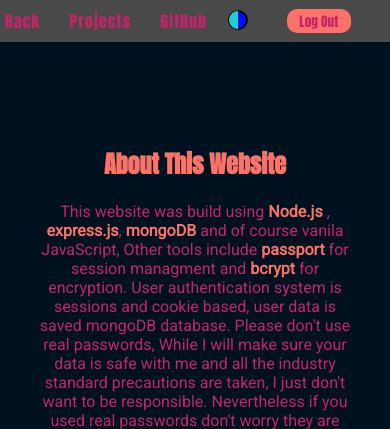
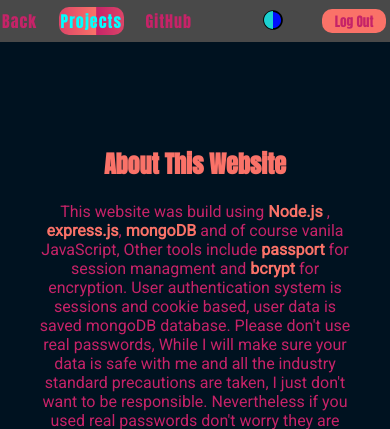
Before and after one commit to arshiaKalkho/nodejs-express-hub, a Node server app: page / in a window 390 px wide. Shown: the top 429 px of the page. Run offline with Node 20, Linux system fonts and the light colour scheme; the visitor is signed in with stand-in values (Sample User, id 1); some libraries are stand-ins or nearby versions.

Commit message:
fix navbar height and alighnment on smaller displays, added new button for the projects section

```diff
--- a/views/index.css
+++ b/views/index.css
@@ -44,8 +44,30 @@ body {
   letter-spacing: 1px;
   text-decoration: none;
   color: var(--color-primary);
-  padding: 5px;
+  padding: 2px;
   border-radius: 10px;
+}
+@keyframes backAnimation {
+  0% {
+    background-position: 30vw;
+  }
+
+  100% {
+    background-position: 100vw;
+  }
+}
+.projects-link {
+  color: aqua;
+  background-image: linear-gradient(
+    to right,
+    var(--color-primary),
+    var(--color-tertioary)
+  );
+  animation-duration: 10s;
+  animation-fill-mode: forwards;
+  animation-iteration-count: infinite;
+  animation-name: backAnimation;
+  animation-timing-function: linear;
 }
 .nav-links:hover {
   background-color: var(--color-tertioary);
@@ -95,12 +117,10 @@ body {
   height: 26px;
   cursor: pointer;
 }
-#dark-mode-toggle:active> svg{
-  transform:  scale(1.5) rotate(180deg);
+#dark-mode-toggle:active > svg {
+  transform: scale(1.5) rotate(180deg);
   transition: 100ms ease-in-out;
 }
-
-
 
 /* navbar completed */
 /* body started */
@@ -193,9 +213,22 @@ body {
 }
 
 /* small displays */
+
+@media only screen and (max-height: 500px) {
+  .navbar {
+    height: 10vh;
+  }
+  .nav-right {
+    padding-right: 1vw;
+  }
+}
+
 @media only screen and (max-width: 500px) {
   body > div.navbar > div.nav-left > a {
     font-size: 1rem;
+  }
+  .navbar {
+    justify-content: space-between;
   }
   .welcome-user {
     width: 0px;
@@ -205,6 +238,7 @@ body {
   .navbar > div {
     margin: 0;
   }
+
   .commit-history-info {
     margin-top: 5vh;
   }
@@ -213,6 +247,9 @@ body {
   }
   .nav-left + .nav-right {
     margin-left: -25px;
+  }
+  .nav-right {
+    padding-right: 1vw;
   }
 }
 /* large screens */
--- a/views/index.ejs
+++ b/views/index.ejs
@@ -23,7 +23,7 @@
 <div class = "navbar">
     <div class="nav-left">
         <a class="nav-links" href="https://www.arshiakalkhorani.com/">Back</a>
-        <a class="nav-links" href="/projects">Projects</a>
+        <a class="nav-links projects-link" href="/projects">Projects</a>
         <a class="nav-links" href="https://github.com/arshiaKalkho/">GitHub</a>
 
 
```
